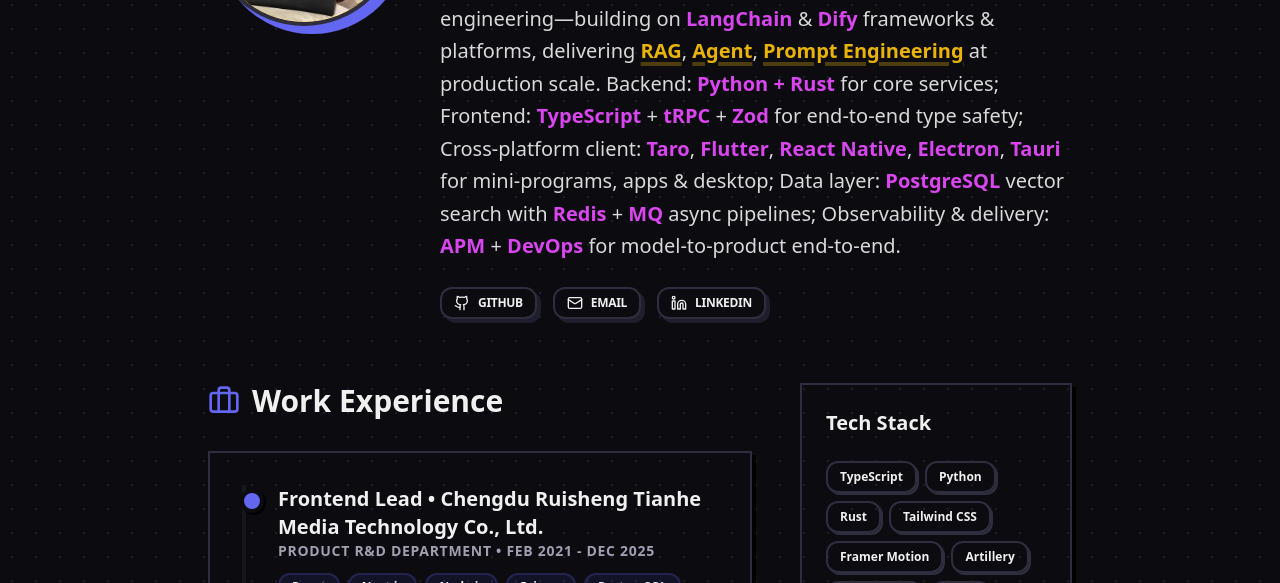
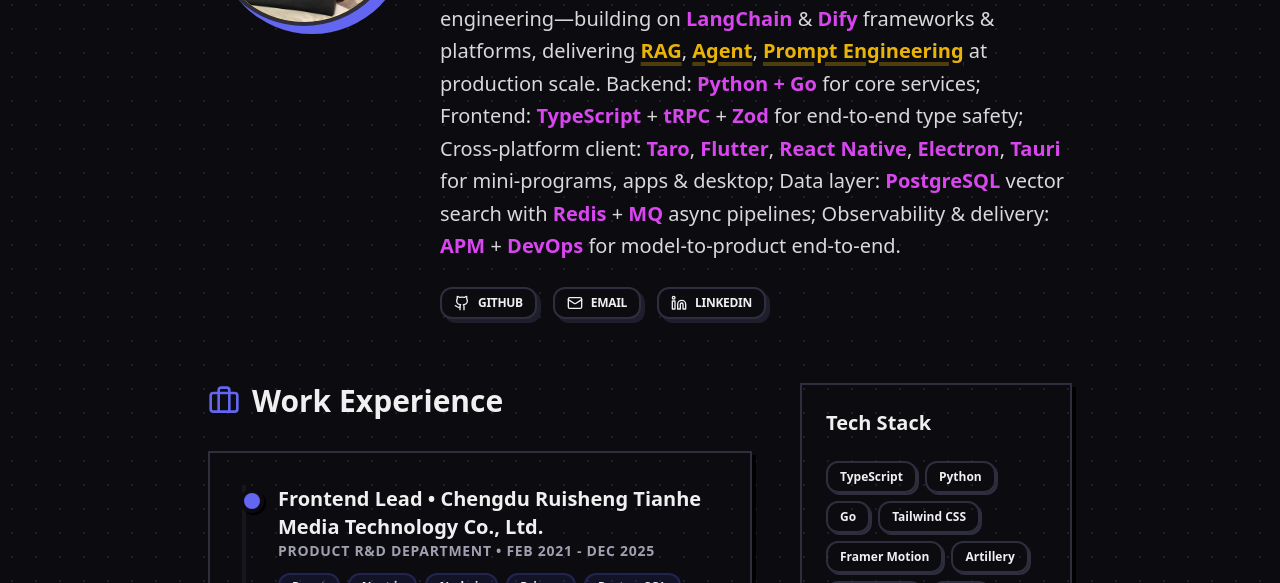
Before and after one commit to zhangshichuan/maxzhang.site, a Next.js app: page /en/about in a window 1280 px wide. Shown: the part 271-854 px from the top of the page. Built offline with nearby package versions, Linux system fonts and the light colour scheme.

Commit message:
docs: 更新技术栈为 go

```diff
--- a/messages/en.json
+++ b/messages/en.json
@@ -57,7 +57,7 @@
     "title": "About Me - Max Zhang",
     "role": "AI Platform Engineer",
     "location": "Chengdu, China",
-    "description": "<primary>AI Platform Engineer</primary>，focused on <accent>LLMOps</accent> & AI application engineering—building on <accent>LangChain</accent> & <accent>Dify</accent> frameworks & platforms, delivering <secondary>RAG</secondary>, <secondary>Agent</secondary>, <secondary>Prompt Engineering</secondary> at production scale. Backend: <accent>Python + Rust</accent> for core services; Frontend: <accent>TypeScript</accent> + <accent>tRPC</accent> + <accent>Zod</accent> for end-to-end type safety; Cross-platform client: <accent>Taro</accent>, <accent>Flutter</accent>, <accent>React Native</accent>, <accent>Electron</accent>, <accent>Tauri</accent> for mini-programs, apps & desktop; Data layer: <accent>PostgreSQL</accent> vector search with <accent>Redis</accent> + <accent>MQ</accent> async pipelines; Observability & delivery: <accent>APM</accent> + <accent>DevOps</accent> for model-to-product end-to-end.",
+    "description": "<primary>AI Platform Engineer</primary>，focused on <accent>LLMOps</accent> & AI application engineering—building on <accent>LangChain</accent> & <accent>Dify</accent> frameworks & platforms, delivering <secondary>RAG</secondary>, <secondary>Agent</secondary>, <secondary>Prompt Engineering</secondary> at production scale. Backend: <accent>Python + Go</accent> for core services; Frontend: <accent>TypeScript</accent> + <accent>tRPC</accent> + <accent>Zod</accent> for end-to-end type safety; Cross-platform client: <accent>Taro</accent>, <accent>Flutter</accent>, <accent>React Native</accent>, <accent>Electron</accent>, <accent>Tauri</accent> for mini-programs, apps & desktop; Data layer: <accent>PostgreSQL</accent> vector search with <accent>Redis</accent> + <accent>MQ</accent> async pipelines; Observability & delivery: <accent>APM</accent> + <accent>DevOps</accent> for model-to-product end-to-end.",
     "workExperience": "Work Experience",
     "education": "Education",
     "techStack": "Tech Stack",
--- a/messages/zh.json
+++ b/messages/zh.json
@@ -57,7 +57,7 @@
     "title": "关于我 - Max Zhang",
     "role": "AI 平台工程师",
     "location": "中国 成都",
-    "description": "<primary>AI Platform Engineer</primary>，专注于 <accent>LLMOps</accent> 与 AI 应用的工程化落地——基于 <accent>LangChain</accent>、<accent>Dify</accent> 等框架与平台，围绕 <secondary>RAG</secondary>、<secondary>Agent</secondary>、<secondary>Prompt Engineering</secondary> 构建可生产交付的 AI 能力。后端以 <accent>Python + Rust</accent> 构建核心服务，前端以 <accent>TypeScript</accent> + <accent>tRPC</accent> + <accent>Zod</accent> 实现端到端类型安全，跨平台客户端（<accent>Taro</accent>、<accent>Flutter</accent>、<accent>React Native</accent>、<accent>Electron</accent>、<accent>Tauri</accent>），数据层通过 <accent>PostgreSQL</accent> 向量检索与 <accent>Redis</accent> + <accent>MQ</accent> 异步流水线支撑海量调用，结合 <accent>APM</accent> 全链路可观测性与 <accent>DevOps</accent> 自动化，实现从模型到产品的端到端交付。",
+    "description": "<primary>AI Platform Engineer</primary>，专注于 <accent>LLMOps</accent> 与 AI 应用的工程化落地——基于 <accent>LangChain</accent>、<accent>Dify</accent> 等框架与平台，围绕 <secondary>RAG</secondary>、<secondary>Agent</secondary>、<secondary>Prompt Engineering</secondary> 构建可生产交付的 AI 能力。后端以 <accent>Python + Go</accent> 构建核心服务，前端以 <accent>TypeScript</accent> + <accent>tRPC</accent> + <accent>Zod</accent> 实现端到端类型安全，跨平台客户端（<accent>Taro</accent>、<accent>Flutter</accent>、<accent>React Native</accent>、<accent>Electron</accent>、<accent>Tauri</accent>），数据层通过 <accent>PostgreSQL</accent> 向量检索与 <accent>Redis</accent> + <accent>MQ</accent> 异步流水线支撑海量调用，结合 <accent>APM</accent> 全链路可观测性与 <accent>DevOps</accent> 自动化，实现从模型到产品的端到端交付。",
     "workExperience": "工作经历",
     "education": "教育经历",
     "techStack": "技术栈",
--- a/src/features/about/components/about-page.tsx
+++ b/src/features/about/components/about-page.tsx
@@ -5,9 +5,9 @@
 import { useTranslations } from 'next-intl'
 import Image from 'next/image'
 
-import Avatar from '../avatar.jpg'
 import { FadeIn, GlassCard, StaggerContainer, StaggerItem } from '@/src/shared/components'
 import { Button } from '@/src/shared/components/ui'
+import Avatar from '../avatar.jpg'
 
 interface Experience {
   role: string
@@ -162,7 +162,7 @@
                 {[
                   'TypeScript',
                   'Python',
-                  'Rust',
+                  'Go',
                   'Tailwind CSS',
                   'Framer Motion',
                   'Artillery',
```
